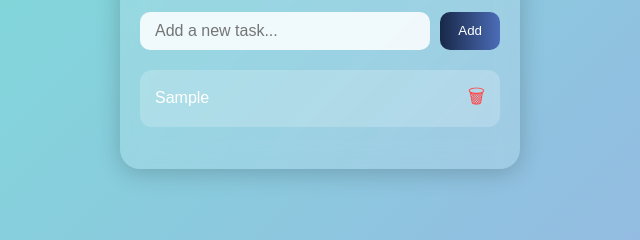
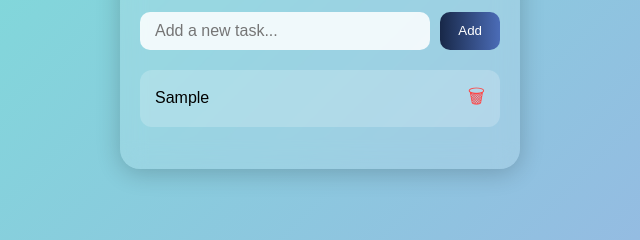
Before and after one commit to kishore15062006/Todo_List, a plain HTML site: page index.html in a window 1280 px wide. Both pictures are taken after typing "Sample" into the empty fields and a click on the button "Add". Shown: the part 356-596 px from the top of the page, 320-960 px from the left. Drawn offline with Linux system fonts and the light colour scheme.

Commit message:
Refactor CSS styles for improved consistency

```diff
--- a/style.css
+++ b/style.css
@@ -1,4 +1,4 @@
-/* Reset and base styling */
+
 * {
   margin: 0;
   padding: 0;
@@ -14,7 +14,6 @@ body {
   align-items: center;
 }
 
-/* Container */
 .container {
   width: 90%;
   max-width: 400px;
@@ -26,7 +25,6 @@ body {
   text-align: center;
 }
 
-/* Title */
 .title {
   font-size: 2rem;
   color: #ffffff;
@@ -34,7 +32,6 @@ body {
   letter-spacing: 1px;
 }
 
-/* Input section */
 .input-section {
   display: flex;
   gap: 10px;
@@ -68,7 +65,6 @@ body {
   background: linear-gradient(90deg, #4b6cb7, #182848);
 }
 
-/* List section */
 ul {
   list-style: none;
   max-height: 350px;
@@ -79,7 +75,7 @@ ul {
 
 .task-item {
   background: rgba(255, 255, 255, 0.2);
-  color: #fff;
+  color: black;
   margin-bottom: 12px;
   padding: 12px 15px;
   border-radius: 12px;
@@ -95,7 +91,6 @@ ul {
   background: rgba(255, 255, 255, 0.3);
 }
 
-/* Delete button */
 .btn-delete {
   background: transparent;
   border: none;
@@ -109,7 +104,6 @@ ul {
   transform: scale(1.2);
 }
 
-/* Animation */
 @keyframes fadeIn {
   from { opacity: 0; transform: translateY(10px); }
   to { opacity: 1; transform: translateY(0); }
@@ -121,7 +115,6 @@ ul {
   transition: all 0.3s ease;
 }
 
-/* Responsive */
 @media (max-width: 480px) {
   .title {
     font-size: 1.6rem;
```
